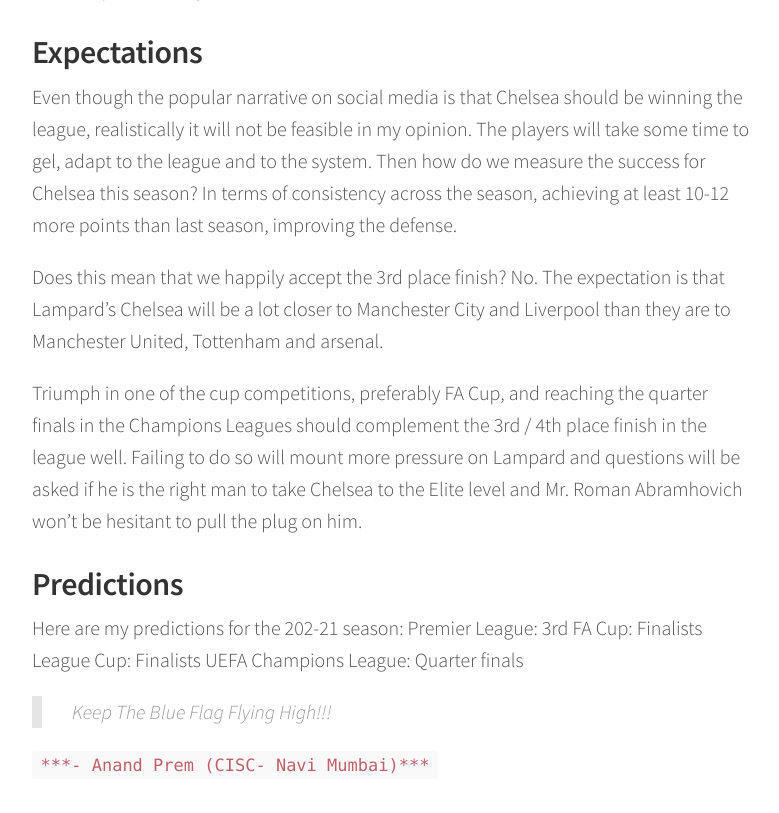
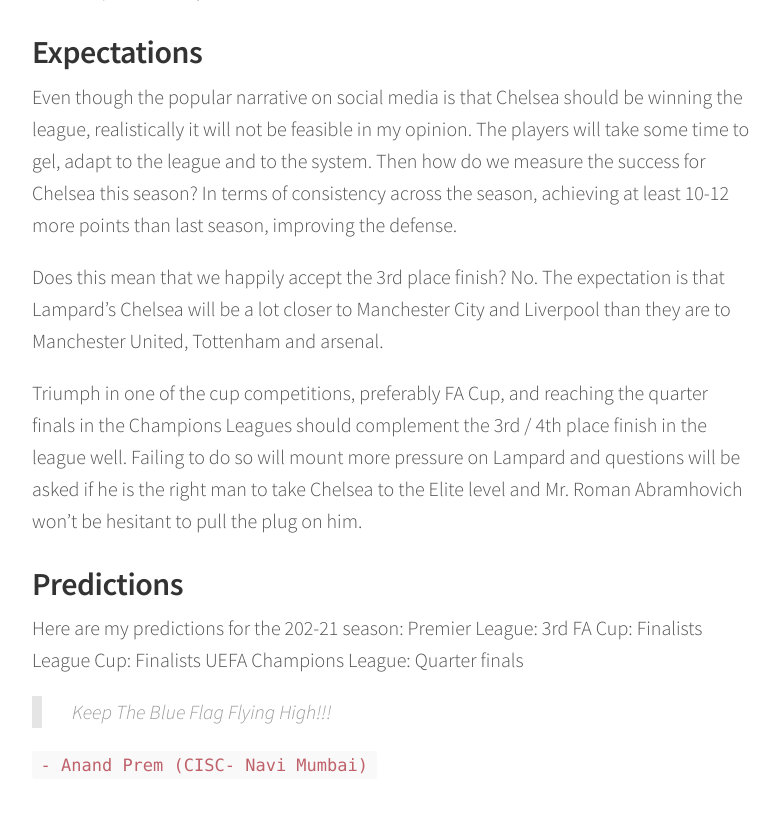
Before and after one commit to chelseafcindia/blog, a Jekyll site: the page built from _posts/2020-09-11-insight-into-the-2020-21-season.markdown, in a window 1280 px wide and 900 px high, scrolled down 4035 px. Shown: the top 813 px of the window, without its empty margins (248-1027 px from the left). Built offline with Jekyll 4.4.1, drawn with Linux system fonts in a browser that asks for light colours; comment, search, counter and statistics services are not loaded.

```diff
--- a/_posts/2020-09-11-insight-into-the-2020-21-season.markdown
+++ b/_posts/2020-09-11-insight-into-the-2020-21-season.markdown
@@ -72,4 +72,4 @@ UEFA Champions League: Quarter finals
 
 > *Keep The Blue Flag Flying High!!!*
 
-`***- Anand Prem (CISC- Navi Mumbai)***`
+`- Anand Prem (CISC- Navi Mumbai)`
```
